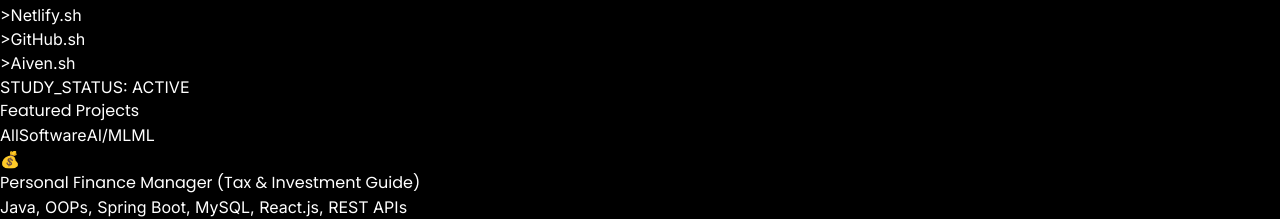
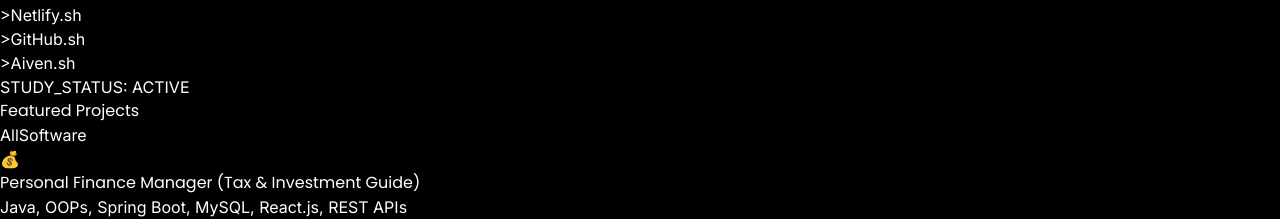
Before and after one commit to KUMAR-VSK/PORTFOLIO, a React (Vite) app in the folder portfolio/: page / in a window 1280 px wide. Shown: the part 4263-4482 px from the top of the page. Built offline with nearby package versions, Linux system fonts and the light colour scheme.

Commit message:
edited on projects

```diff
--- a/portfolio/src/components/Projects.jsx
+++ b/portfolio/src/components/Projects.jsx
@@ -3,7 +3,7 @@
 const Projects = () => {
   const [activeFilter, setActiveFilter] = React.useState('All')
 
-  const filterOptions = ['All', 'Software', 'AI/ML', 'ML']
+  const filterOptions = ['All', 'Software']
 
   const getFilteredProjects = () => {
     if (activeFilter === 'All') return projects
```
